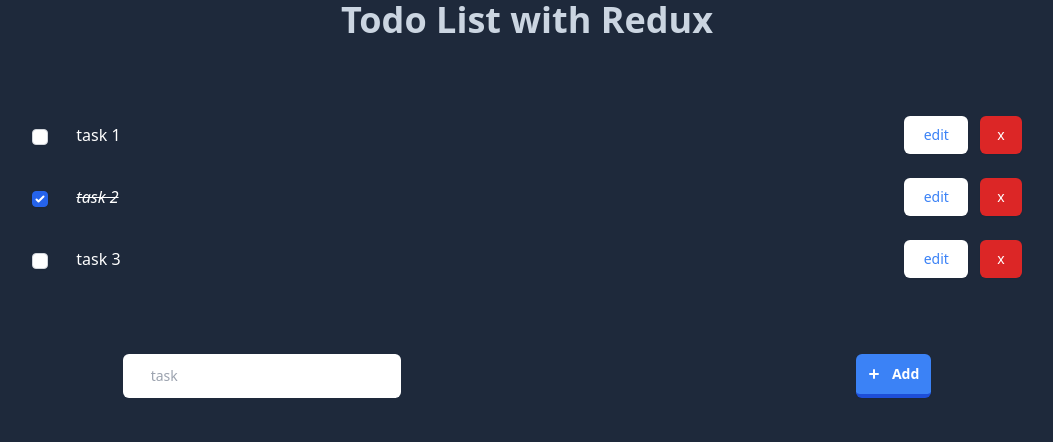
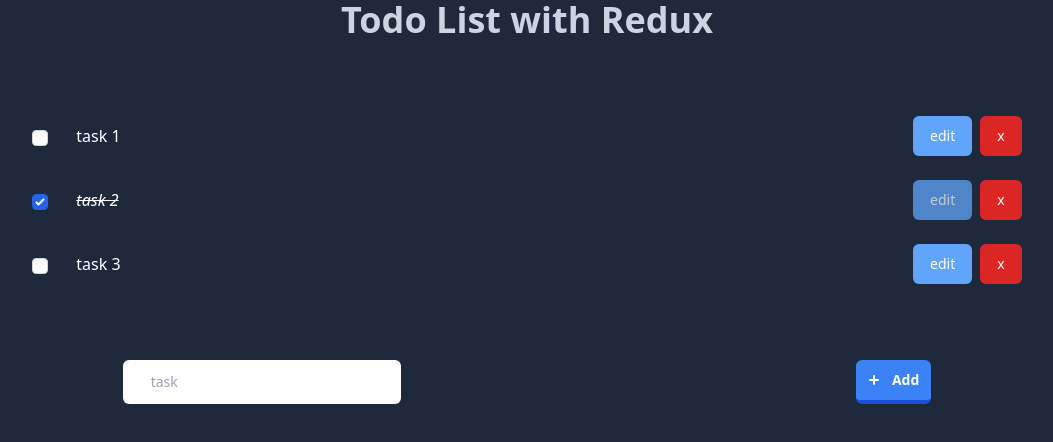
Before and after one commit to Celdama/redux-todo-app, a React (Create React App) app: page / in a window 1280 px wide. Shown: the top 442 px of the page, without its empty margins (113-1166 px from the left). Built offline with nearby package versions, Linux system fonts and the light colour scheme.

Commit message:
Components/TodoItem: refactor some style

```diff
--- a/src/Components/TodoItem/index.js
+++ b/src/Components/TodoItem/index.js
@@ -5,9 +5,11 @@
   ItemContainer,
   EditTaskInput,
   Checkbox,
+  LabelItemTitle,
   DeleteBtn,
   EditBtn,
   SaveBtn,
+  ContainerBtnItem,
 } from './todoItem.tw';
 const TodoItem = ({ todo, onToggle, handleDeleteTodo, handleEditTodo }) => {
   const [editing, setEditing] = useState(false);
@@ -55,17 +57,15 @@
             />
           </form>
         ) : (
-          <label
-            className={
-              completed ? 'line-through italic pr-12 pl-7' : 'pr-12 pl-7 '
-            }
+          <LabelItemTitle
+            className={completed ? 'line-through italic ' : ''}
             htmlFor=''
           >
             {title}
-          </label>
+          </LabelItemTitle>
         )}
       </ItemContainer>
-      <div className='flex'>
+      <ContainerBtnItem>
         {editing ? (
           // <button onClick={(e) => saveNewTodo(todo, e)}>save</button>
           <SaveBtn onClick={(e) => saveNewTodo(todo, e)}>save</SaveBtn>
@@ -75,7 +75,7 @@
           </EditBtn>
         )}
         <DeleteBtn onClick={() => handleDeleteTodo(todo)}>x</DeleteBtn>
-      </div>
+      </ContainerBtnItem>
     </TaskItem>
   );
 };
--- a/src/Components/TodoItem/todoItem.tw.js
+++ b/src/Components/TodoItem/todoItem.tw.js
@@ -40,53 +40,49 @@
   w-auto
   block
   px-5
+  py-2
   text-gray-700
   rounded
   bg-white bg-clip-padding
   transition
   ease-in-out
   m-0
-  caret-blue-600
-  focus:text-gray-700 focus:bg-white focus:border-blue-600 focus:outline-none
+  caret-red-500
+  focus:text-gray-700
+  focus:bg-white
+  focus:border-blue-600
+  focus:outline-none
 `;
 
-export const DeleteBtn = tw.button`
-  bg-red-600
+export const LabelItemTitle = tw.label`
+  pr-12
+  py-2
+  pl-7
+`;
+
+export const ContainerBtnItem = tw.div`
+  flex
+  gap-2
+`;
+
+export const BtnItem = tw.button`
   px-4
   py-2
-  text-base
+  text-sm
   font-medium
-  shadow-sm
+  rounded-md
   border-transparent
   border
-  rounded-md
-  text-white
-  hover:bg-red-700
-  focus:outline-none
-  focus:ring-offset-2
-  focus:ring-red-500
-  ml-3
-  sm:w-auto
-  sm:text-sm
 `;
 
-export const EditBtn = tw.button`
-bg-white
-  px-4
-  py-2
-  text-base
-  shadow-sm
-  border-transparent
-  border
-  rounded-md
-  text-blue-500
-  font-medium
-  hover:bg-indigo-50
-  focus:outline-none
-  focus:ring-offset-2
-  sm:ml-3
-  sm:text-sm
-  w-16
+export const DeleteBtn = tw(BtnItem)`
+  bg-red-600
+`;
+
+export const EditBtn = tw(BtnItem)`
+bg-blue-400
+  disabled:opacity-75
+  disabled:cursor-auto
 `;
 
 export const SaveBtn = tw(EditBtn)``;
```
